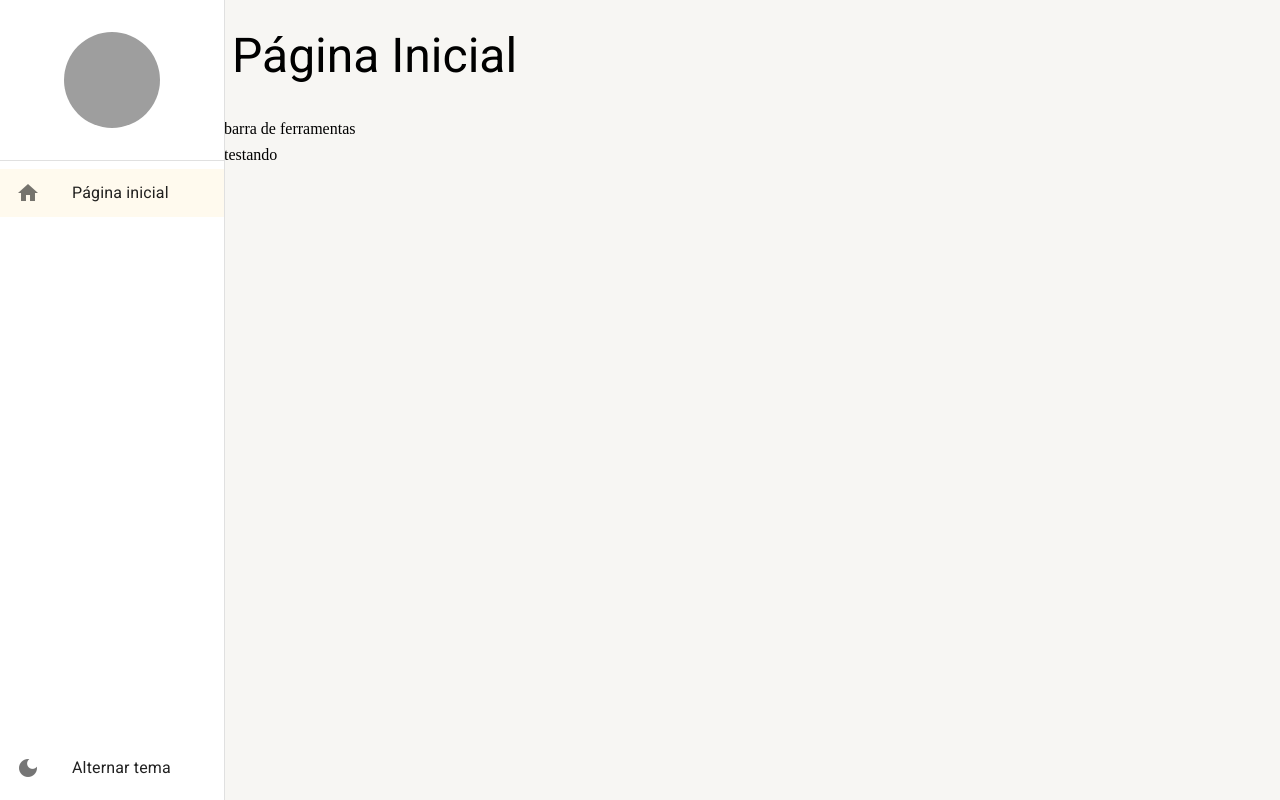
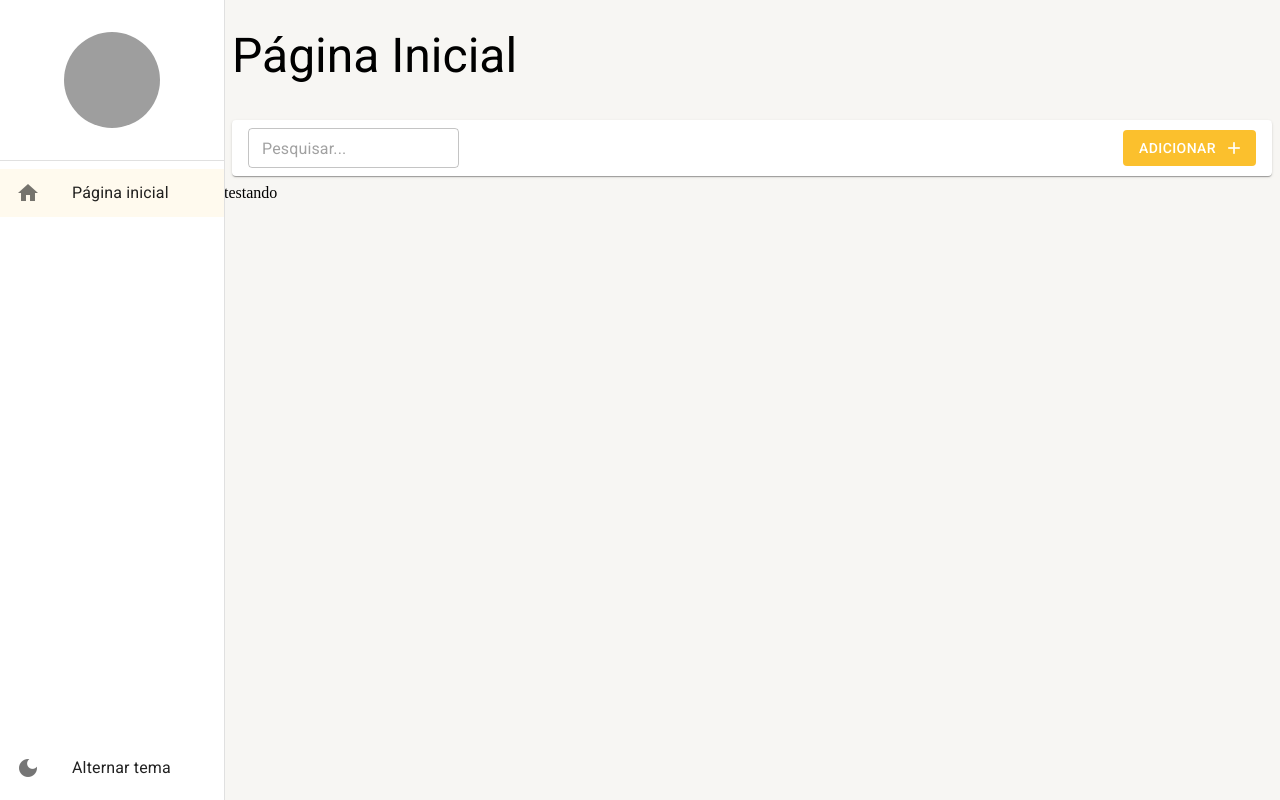
Before and after one commit to Gbaumer123/curso-type-script, a React (Create React App) app: page /pagina-inicial in a window 1280 px wide. Built offline with nearby package versions, Linux system fonts and the light colour scheme; grey boxes are pictures that could not be loaded.

Commit message:
feat:ajustando barra de ferramentas

```diff
--- a/src/pages/dashboard/Dashboard.tsx
+++ b/src/pages/dashboard/Dashboard.tsx
@@ -1,10 +1,13 @@
+import { BarraDeFerramentas } from "../../shared/components";
 import { LayoutBaseDePagina } from "../../shared/layouts";
 
 export const Dashboard = () => {
   return (
     <LayoutBaseDePagina
       titulo="Página Inicial"
-      barraDeFerramentas={<>barra de ferramentas</>}
+      barraDeFerramentas={
+        <BarraDeFerramentas mostrarInputBusca textoBotaoNovo="Adicionar" />
+      }
     >
       testando
     </LayoutBaseDePagina>
--- /dev/null
+++ b/src/shared/components/barra-de-ferramentas/BarraDeFerramentas.tsx
@@ -0,0 +1,57 @@
+import { Box, Button, Icon, Paper, TextField, useTheme } from "@mui/material";
+
+interface IBarraDeFerramentasProps {
+  //definir as propriedades futuramente
+  textoDaBusca?: string;
+  mostrarInputBusca?: boolean;
+  aoMudarTextoDeBusca?: (novoTexto: string) => void;
+
+  textoBotaoNovo?: string;
+  mostrarBotaoNovo?: boolean;
+  aoClicarEmNovo?: () => void;
+}
+export const BarraDeFerramentas: React.FC<IBarraDeFerramentasProps> = ({
+  textoDaBusca = "",
+  mostrarInputBusca = false,
+  aoMudarTextoDeBusca,
+  aoClicarEmNovo,
+  textoBotaoNovo = "Novo",
+  mostrarBotaoNovo = true,
+}) => {
+  const theme = useTheme();
+
+  return (
+    <Box
+      gap={1} //distancia ente os elementos
+      marginX={1} //é a margem da beirada (vai distanciar da lateral)
+      padding={1} //é a margem interna (distancia do conteudo para a borda)
+      paddingX={2} //é a margem interna horizontal
+      display="flex" // para ficar em linha
+      alignItems="center" //alinha os itens no centro verticalmente
+      height={theme.spacing(5)} //altura da barra de ferramentas
+      component={Paper} //   para colocar a barra com o efeito de papel
+    >
+      {mostrarInputBusca && ( //se for true para mostrar o input de busca
+        <TextField
+          size="small" //tamanho pequeno
+          value={textoDaBusca} //valor do texto
+          placeholder="Pesquisar..." //texto que aparece quando nao tem nada escrito
+          onChange={(e) => aoMudarTextoDeBusca?.(e.target.value)} //função que é chamada quando o texto muda
+        />
+      )}
+      <Box flex={1} display="flex" justifyContent="end">
+        {mostrarBotaoNovo && (
+          <Button
+            color="primary" // cor do botao
+            disableElevation // remove a sombra do botao
+            variant="contained" // tipo do botao
+            onClick={aoClicarEmNovo} //função chamada quando clica no botao
+            endIcon={<Icon>add</Icon>} // icone do botao
+          >
+            {textoBotaoNovo}
+          </Button>
+        )}
+      </Box>
+    </Box>
+  );
+};
--- a/src/shared/components/index.ts
+++ b/src/shared/components/index.ts
@@ -1 +1,2 @@
 export * from './menu-lateral/MenuLateral';
+export * from './barra-de-ferramentas/BarraDeFerramentas';
```
